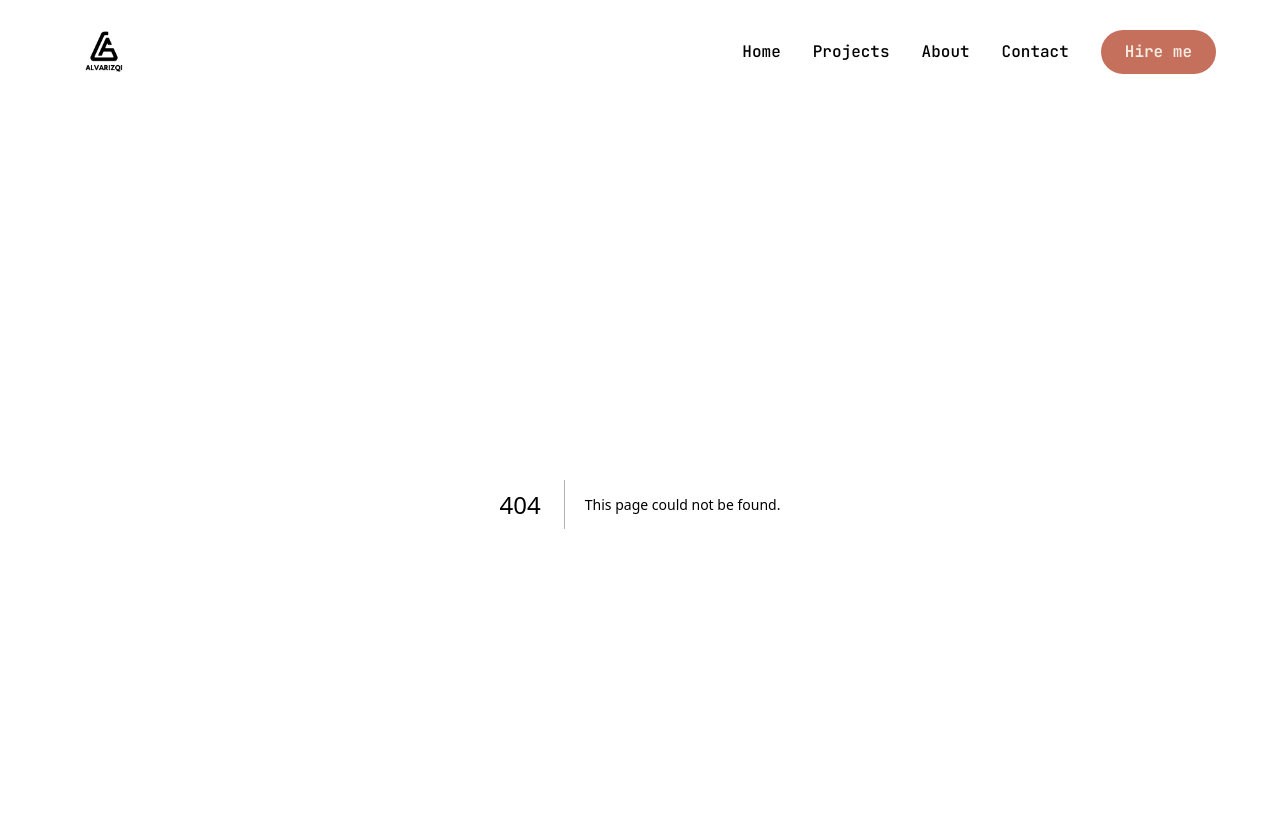
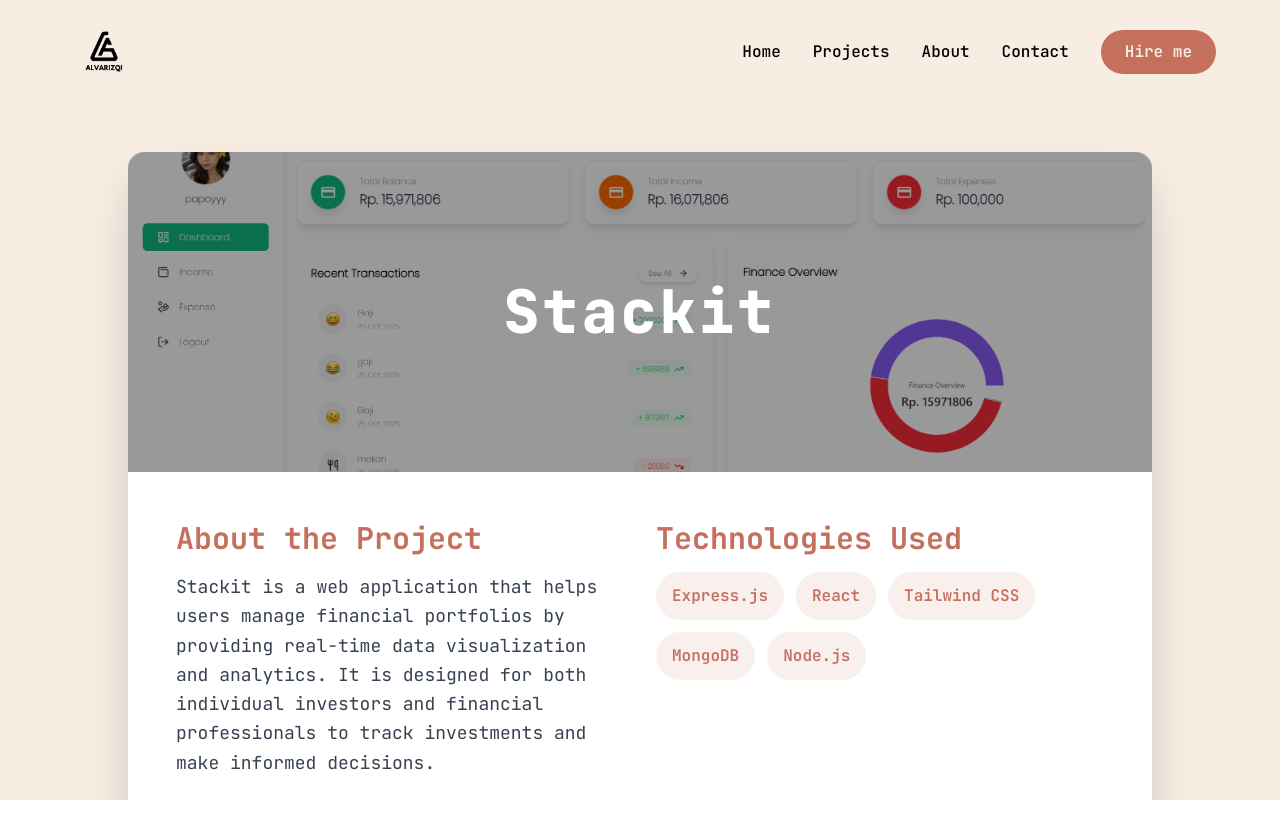
Before and after one commit to Alvarizqi09/porto, a Next.js app: page /detail/Stackit in a window 1280 px wide. Before the commit this address had no page. Shown: the top 838 px of the page. Built offline with nearby package versions, Linux system fonts and the light colour scheme.

Commit message:
Refactor code structure for improved readability and maintainability

```diff
--- /dev/null
+++ b/app/detail/Stackit/page.jsx
@@ -0,0 +1,105 @@
+"use client";
+import { motion } from "framer-motion";
+import Image from "next/image";
+import Link from "next/link";
+import { Button } from "@/components/ui/button";
+
+const StackitDetail = () => {
+  const fadeIn = {
+    hidden: { opacity: 0, y: 20 },
+    visible: { opacity: 1, y: 0, transition: { duration: 0.6 } },
+  };
+
+  return (
+    <motion.section
+      initial="hidden"
+      animate="visible"
+      variants={fadeIn}
+      className="py-12 bg-primary"
+    >
+      <div className="container mx-auto">
+        <motion.div
+          variants={fadeIn}
+          className="max-w-5xl mx-auto bg-white dark:bg-gray-800 rounded-2xl shadow-2xl overflow-hidden"
+        >
+          <div className="relative h-80 w-full">
+            <Image
+              src="/assets/stackit.png"
+              alt="Stackit Project"
+              layout="fill"
+              objectFit="cover"
+              className="rounded-t-2xl"
+            />
+            <div className="absolute inset-0 bg-black bg-opacity-40 flex items-center justify-center">
+              <motion.h1
+                initial={{ scale: 0.5, opacity: 0 }}
+                animate={{ scale: 1, opacity: 1 }}
+                transition={{ delay: 0.2, duration: 0.5 }}
+                className="text-6xl font-extrabold text-white tracking-wider"
+              >
+                Stackit
+              </motion.h1>
+            </div>
+          </div>
+          <div className="p-8 md:p-12">
+            <motion.div variants={fadeIn} className="grid md:grid-cols-2 gap-8">
+              <div>
+                <h2 className="text-3xl font-bold text-accent mb-4">
+                  About the Project
+                </h2>
+                <p className="text-lg text-gray-700 dark:text-gray-300 leading-relaxed">
+                  Stackit is a web application that helps users manage financial
+                  portfolios by providing real-time data visualization and
+                  analytics. It is designed for both individual investors and
+                  financial professionals to track investments and make informed
+                  decisions.
+                </p>
+              </div>
+              <div>
+                <h2 className="text-3xl font-bold text-accent mb-4">
+                  Technologies Used
+                </h2>
+                <motion.div variants={fadeIn} className="flex flex-wrap gap-3">
+                  {[
+                    "Express.js",
+                    "React",
+                    "Tailwind CSS",
+                    "MongoDB",
+                    "Node.js",
+                  ].map((tech, index) => (
+                    <motion.span
+                      key={index}
+                      initial={{ opacity: 0, x: -20 }}
+                      animate={{ opacity: 1, x: 0 }}
+                      transition={{ delay: 0.4 + index * 0.1 }}
+                      className="bg-accent/10 text-accent px-4 py-2 rounded-full text-md font-semibold"
+                    >
+                      {tech}
+                    </motion.span>
+                  ))}
+                </motion.div>
+              </div>
+            </motion.div>
+            <motion.div variants={fadeIn} className="text-center mt-12">
+              <Link href="https://letsstack-it.vercel.app/" passHref>
+                <motion.div
+                  whileHover={{ scale: 1.05 }}
+                  whileTap={{ scale: 0.95 }}
+                >
+                  <Button
+                    size="lg"
+                    className="bg-accent hover:bg-accent-hover text-white"
+                  >
+                    Visit Website
+                  </Button>
+                </motion.div>
+              </Link>
+            </motion.div>
+          </div>
+        </motion.div>
+      </div>
+    </motion.section>
+  );
+};
+
+export default StackitDetail;
--- a/app/projects/page.jsx
+++ b/app/projects/page.jsx
@@ -8,8 +8,11 @@ import { FaLaravel, FaPhp, FaReact } from "react-icons/fa";
 import {
   SiBootstrap,
   SiCodeigniter,
+  SiExpress,
   SiFigma,
+  SiMongodb,
   SiNextdotjs,
+  SiNodedotjs,
   SiReact,
   SiSupabase,
   SiTailwindcss,
@@ -164,6 +167,22 @@ const Project = [
       <SiTailwindcss key={"Tailwind"} className="w-6 h-6" />,
     ],
   },
+  {
+    id: 12,
+    image: "/assets/stackit.png",
+    title: "Stackit",
+    tag: ["All", "Web"],
+    desc: "Stackit is a fullstack web application built with MERN technology that helps users manage financial portfolios by providing real-time data visualization and analytics. It is designed for both individual investors and financial professionals to track investments and make informed decisions.",
+    demo: "detail/Stackit",
+    preview: "https://letsstack-it.vercel.app/",
+    icon: [
+      <SiNodedotjs key={"Node.js"} className="w-6 h-6" />,
+      <FaReact key={"React"} className="w-6 h-6" />,
+      <SiMongodb key={"MongoDB"} className="w-6 h-6" />,
+      <SiTailwindcss key={"Tailwind"} className="w-6 h-6" />,
+      <SiExpress key={"Express"} className="w-6 h-6" />,
+    ],
+  },
 ];
 
 const Projects = () => {
```
Also changed, not shown: public/assets/stackit.png (added).
